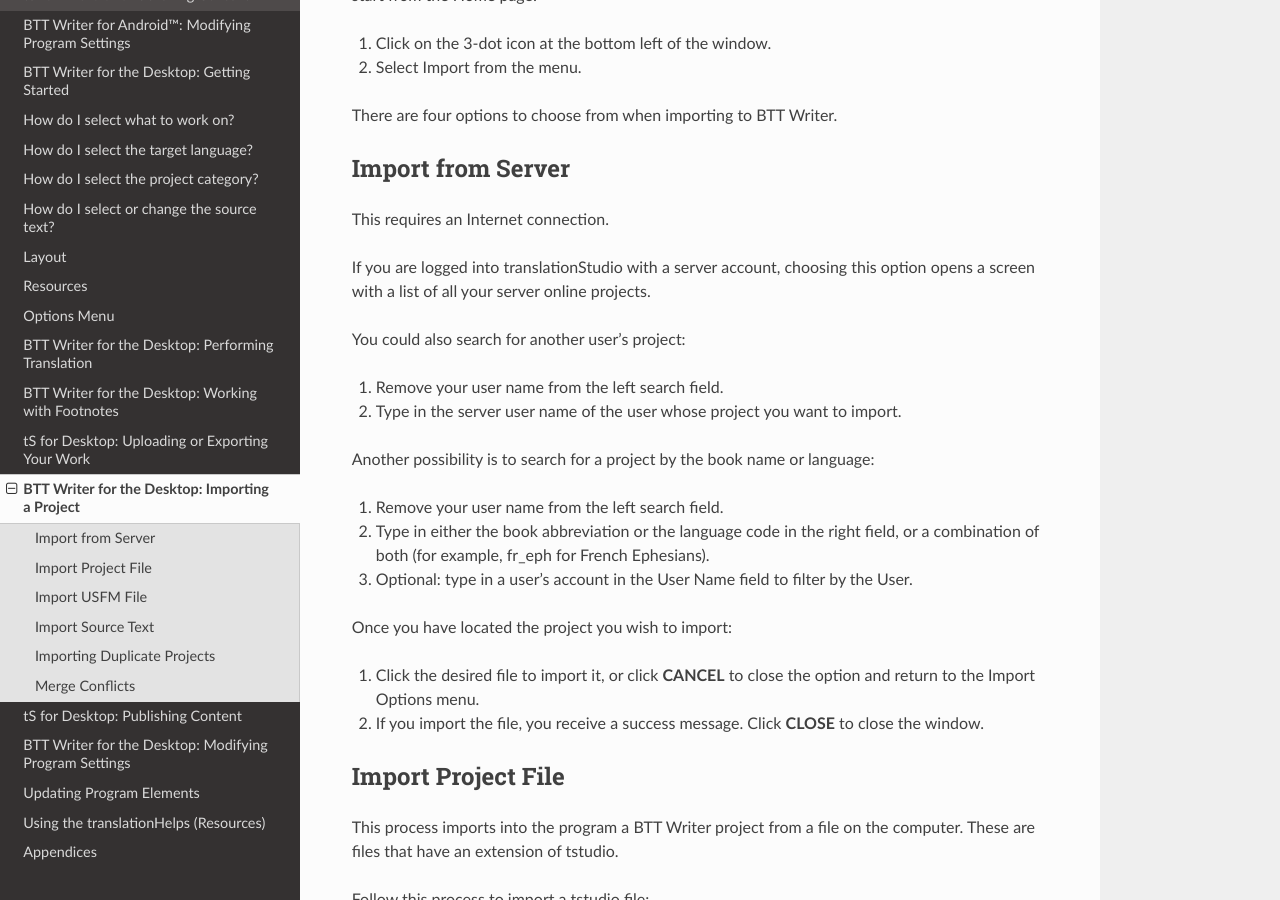
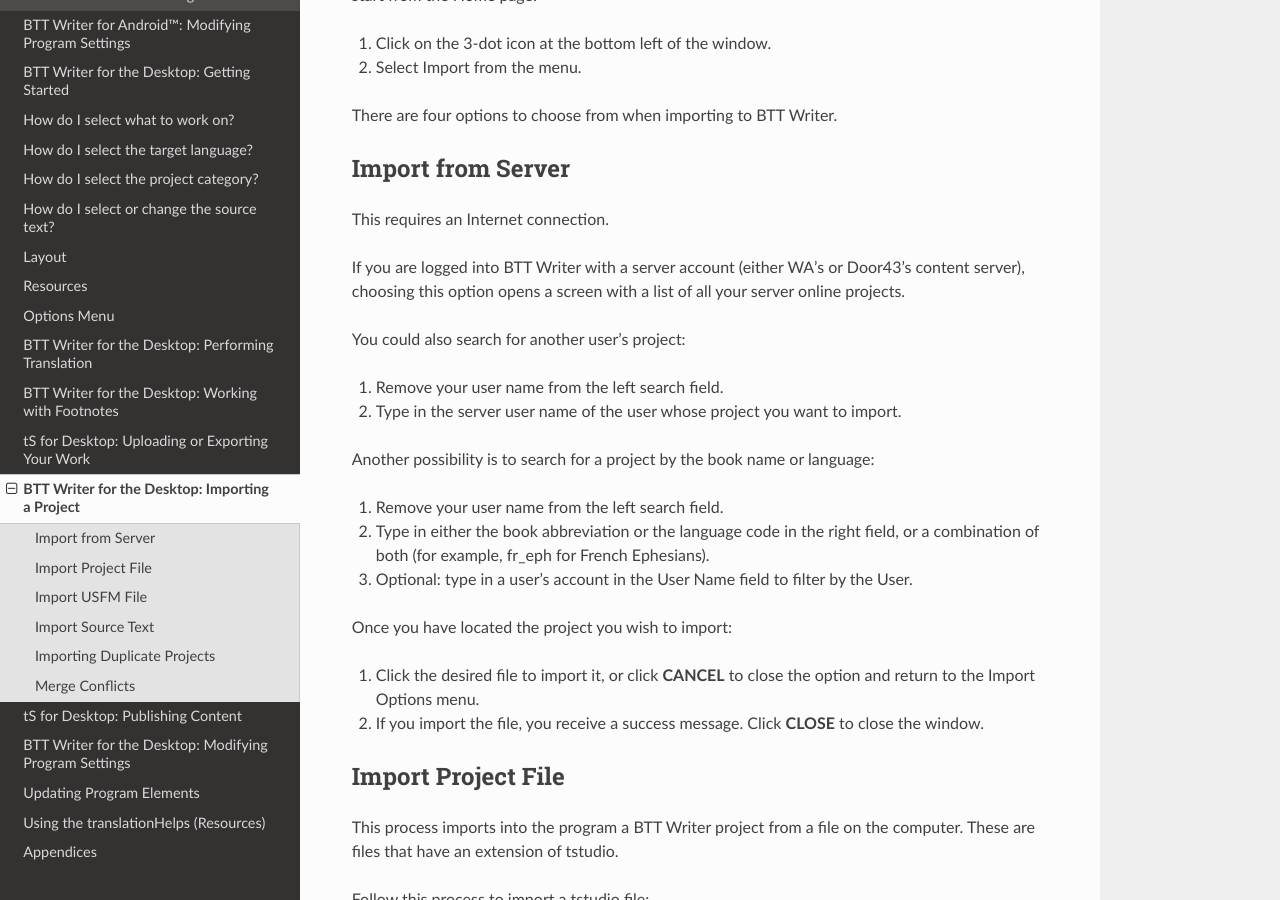
Before and after one commit to mondele/btt-writer-docs, a Sphinx documentation site: the page built from docs/dImport.rst, in a window 1280 px wide and 900 px high, scrolled down 400 px. Built offline with Sphinx 7.4.7 and the Read the Docs theme 2.0.0, drawn with Linux system fonts in a browser that asks for light colours; pages that are not in the unit, such as notebooks, are missing from menus.

Commit message:
Update dImport.rst

```diff
--- a/docs/dImport.rst
+++ b/docs/dImport.rst
@@ -21,7 +21,7 @@
 
 This requires an Internet connection.
 
-If you are logged into translationStudio with a server account, choosing this option opens a screen with a list of all your server online projects.
+If you are logged into BTT Writer with a server account (either WA's or Door43's content server), choosing this option opens a screen with a list of all your server online projects.
 
 You could also search for another user's project:
 
```
